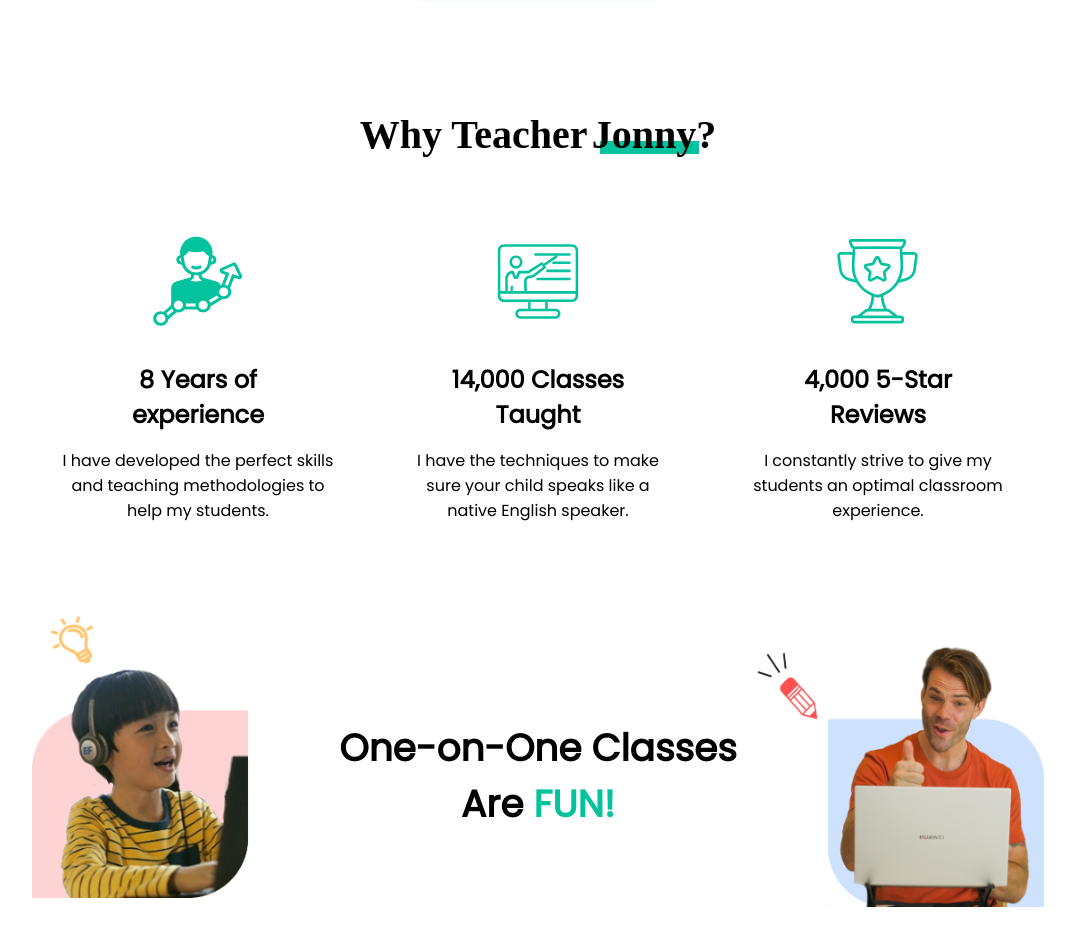
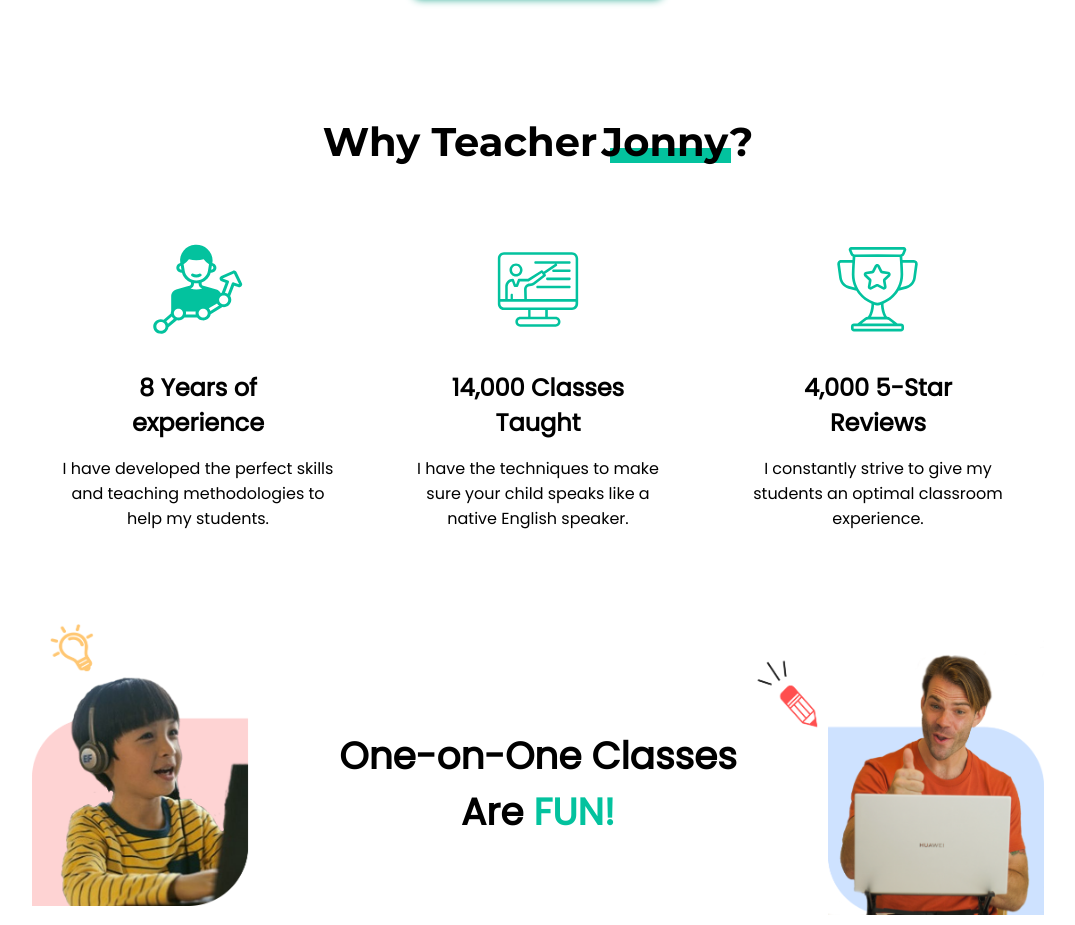
Before and after one commit to jonnyvector/Teacher-Jonny, a website: page index.html in a window 1280 px wide. Shown: the part 1056-1981 px from the top of the page, without its empty margins (102-1177 px from the left). Drawn offline with nearby package versions, Linux system fonts and the light colour scheme; a script that the page names is missing.

Commit message:
Font Changes

```diff
--- a/index.html
+++ b/index.html
@@ -11,6 +11,9 @@
       type="text/css"
       href="https://fonts.googleapis.com/css?family=Poppins"
     />
+    <style>
+      @import url('https://fonts.googleapis.com/css2?family=Montserrat:wght@400;700&display=swap');
+      </style>
 
     <script src="script.js" defer></script>
     <script src="https://code.jquery.com/jquery-3.6.0.min.js" integrity="sha256-/xUj+3OJU5yExlq6GSYGSHk7tPXikynS7ogEvDej/m4=" crossorigin="anonymous" defer></script>
--- a/styles.css
+++ b/styles.css
@@ -12,8 +12,8 @@ body {
 }
 
 @font-face {
-  font-family: Montserrat, Verdana, Geneva, Tahoma, sans-serif;
-  src: url("fonts\Montserrat-VariableFont_wght.ttf");
+  font-family: "Montserrat", Verdana, Geneva, Tahoma, sans-serif;
+  src: url('https://fonts.googleapis.com/css2?family=Montserrat:wght@400;700&display=swap');
 }
 
 
```
